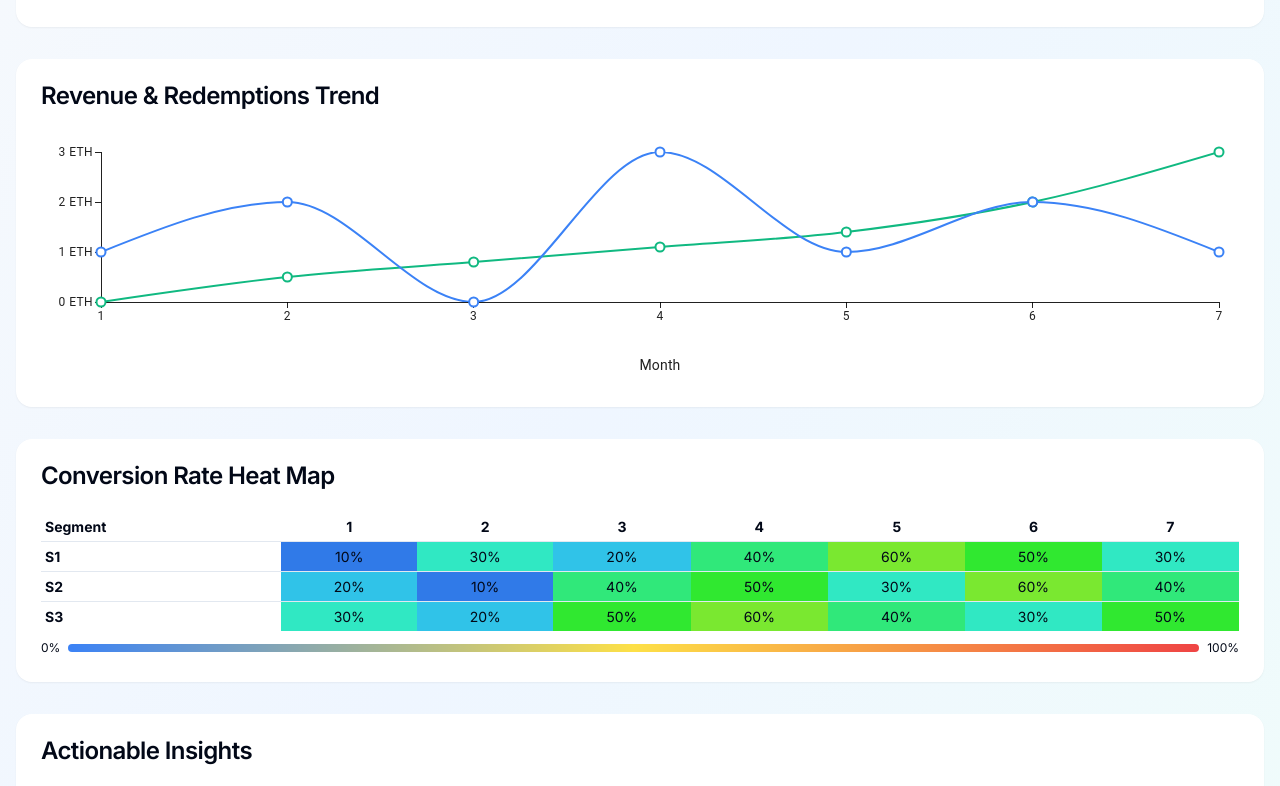
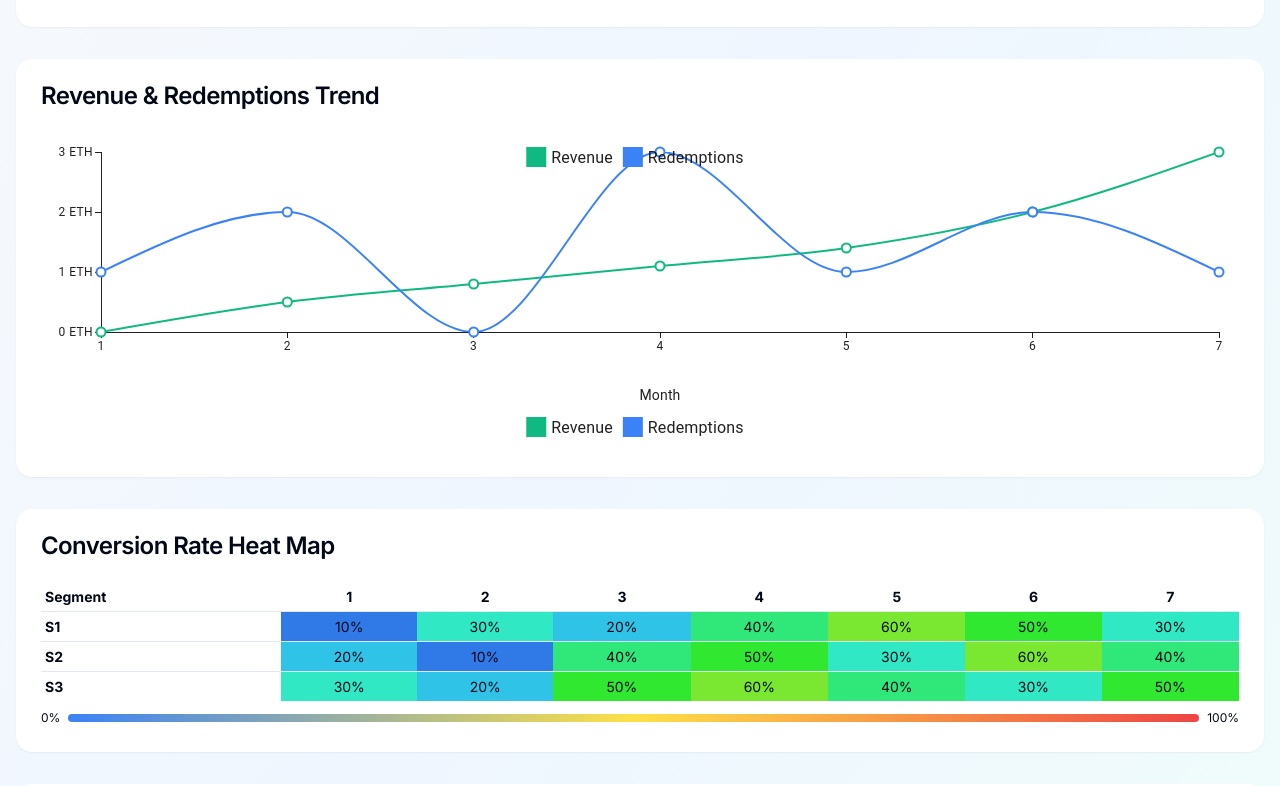
Before and after one commit to yizunwong/bolt-test, a Next.js app in the folder project/: page /admin/offers/OFFER-001/analytics in a window 1280 px wide. Shown: the part 625-1411 px from the top of the page. Built offline with nearby package versions, Linux system fonts and the light colour scheme.

Commit message:
Update AnalyticsClient.tsx

```diff
--- a/project/app/(admin)/admin/offers/[offerId]/analytics/AnalyticsClient.tsx
+++ b/project/app/(admin)/admin/offers/[offerId]/analytics/AnalyticsClient.tsx
@@ -142,19 +142,26 @@ export default function OfferAnalyticsClient({ offer }: Props) {
           </CardHeader>
           <CardContent>
             <LineChart
-              height={250}
-              margin={{ top: 20, left: 60, right: 20, bottom: 80 }}
+              height={320}
+              margin={{ top: 20, left: 60, right: 20, bottom: 120 }}
               series={[
                 {
                   data: revenueTrend,
-                  color: '#10B981'
+                  color: '#10B981',
+                  label: 'Revenue'
                 },
                 {
                   data: redemptionTrend,
-                  color: '#3B82F6'
+                  color: '#3B82F6',
+                  label: 'Redemptions'
                 }
               ]}
-              xAxis={[{ data: months, scaleType: 'point', label: 'Month', labelStyle: { transform: 'translate(0, 30px)' } }]}
+              xAxis={[{
+                data: months,
+                scaleType: 'point',
+                label: 'Month',
+                labelStyle: { transform: 'translate(0, 30px)' }
+              }]}
               yAxis={[{
                 labelStyle: { transform: 'translate(-40px, 0)' },
                 valueFormatter: (v) => `${v} ETH`
```
